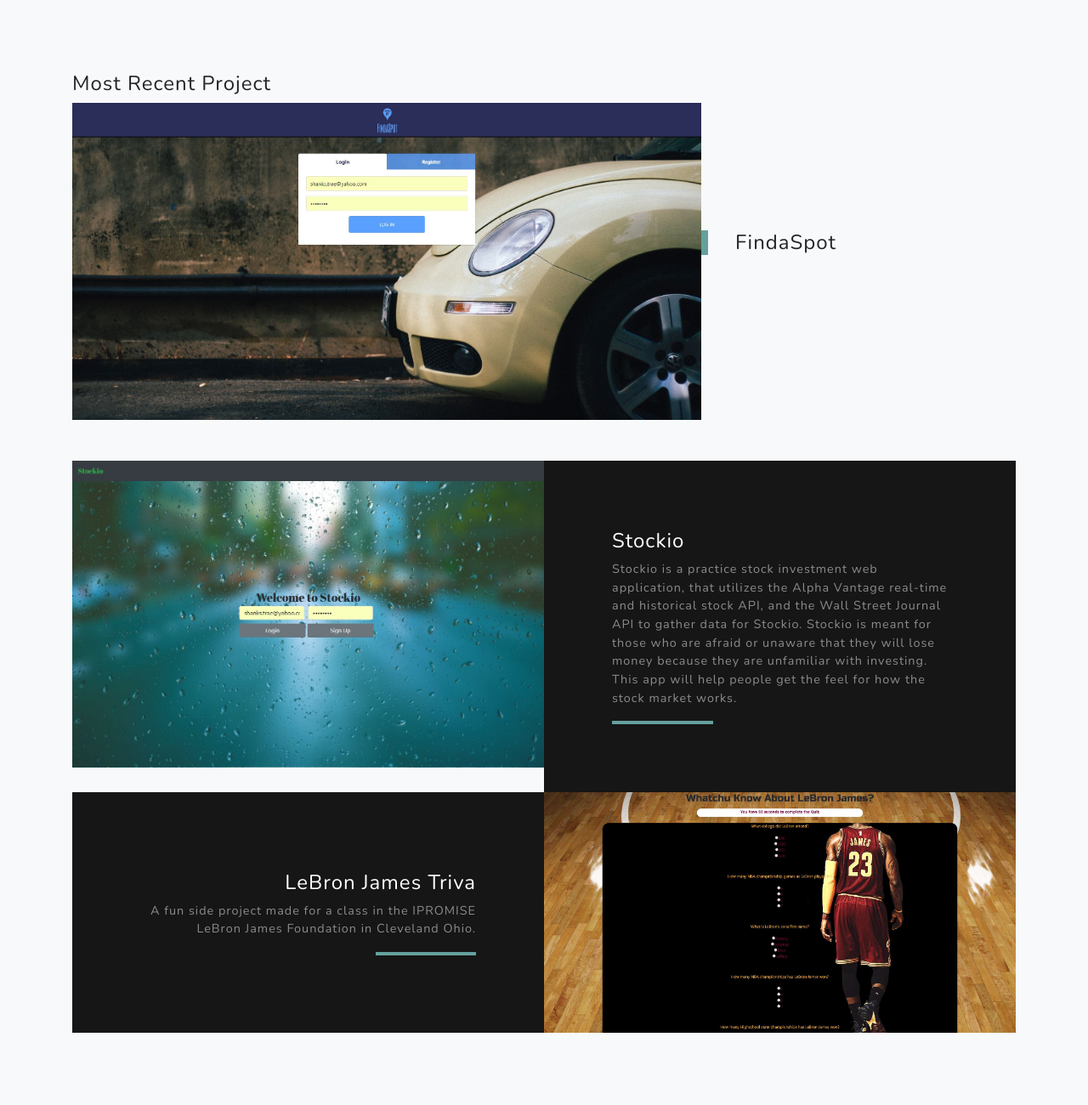
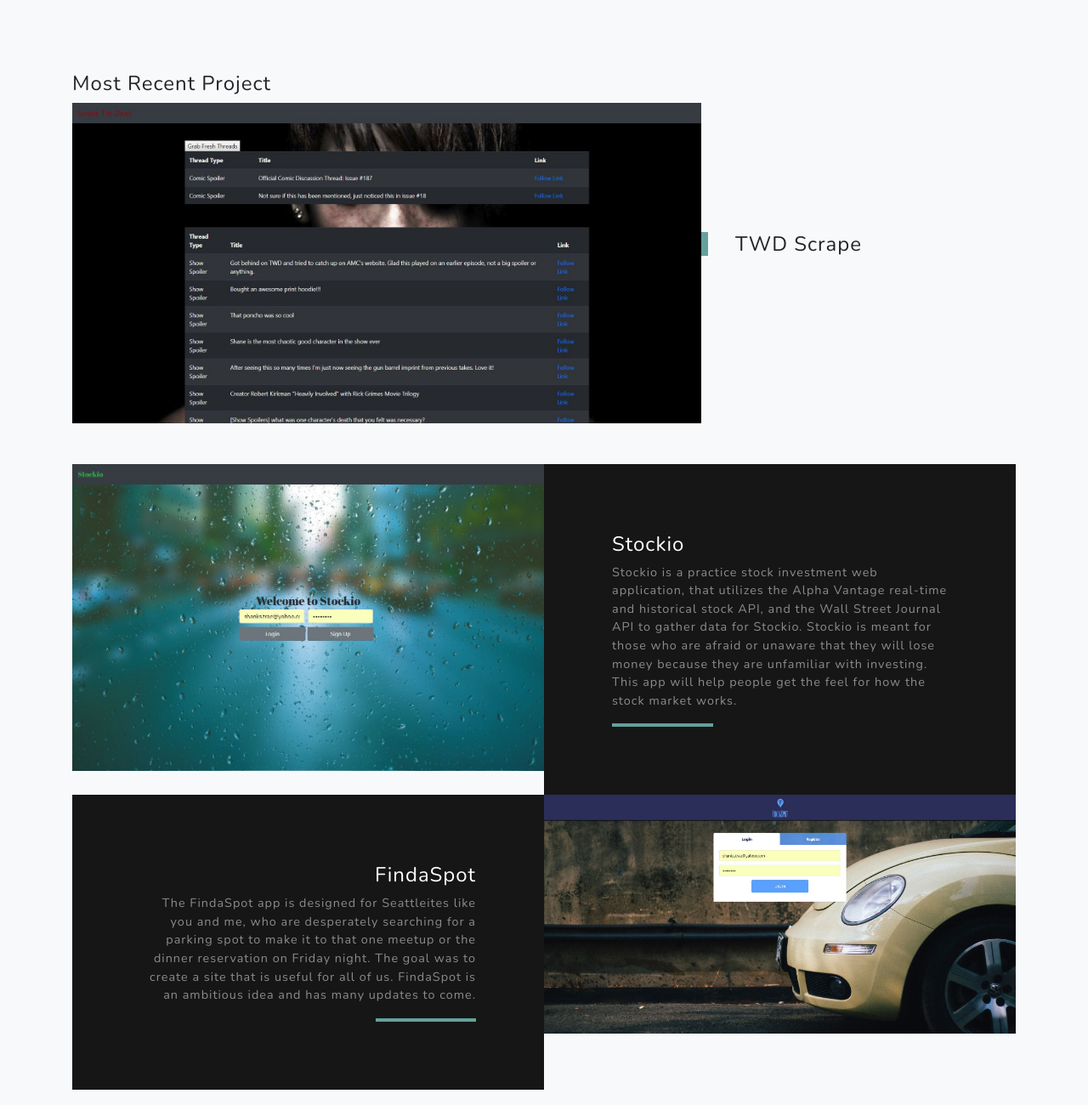
Before and after one commit to shankstee/Portfolio---Trae-Shanks, a plain HTML site: page index.html in a window 1280 px wide. Shown: the part 1380-2680 px from the top of the page at 85% size. Drawn offline with nearby package versions, Linux system fonts and the light colour scheme; a script that the page names is missing.

Commit message:
Project added

```diff
--- a/index.html
+++ b/index.html
@@ -87,11 +87,11 @@
         <div class="row align-items-center no-gutters mb-4 mb-lg-5">
           <div class="col-xl-8 col-lg-7">
               <h4>Most Recent Project</h4>
-            <img class="img-fluid mb-3 mb-lg-0" src="img/FindaSpot.JPG" alt="">
+            <img class="img-fluid mb-3 mb-lg-0" src="img/scrape.JPG" alt="">
           </div>
           <div class="col-xl-4 col-lg-5">
             <div class="featured-text text-center text-lg-left">
-              <h4>FindaSpot</h4>
+              <h4>TWD Scrape</h4>
               <p class="text-black-50 mb-0"></p>
             </div>
           </div>
@@ -121,14 +121,16 @@
         <!-- Project Two Row -->
         <div class="row justify-content-center no-gutters">
           <div class="col-lg-6">
-            <img class="img-fluid" src="img/LeBronJames.JPG" alt="">
+            <img class="img-fluid" src="img/FindaSpot.JPG" alt="">
           </div>
           <div class="col-lg-6 order-lg-first">
             <div class="bg-black text-center h-100 project">
               <div class="d-flex h-100">
                 <div class="project-text w-100 my-auto text-center text-lg-right">
-                  <h4 class="text-white">LeBron James Triva</h4>
-                  <p class="mb-0 text-white-50">A fun side project made for a class in the IPROMISE LeBron James Foundation in Cleveland Ohio.</p>
+                  <h4 class="text-white">FindaSpot</h4>
+                  <p class="mb-0 text-white-50">The FindaSpot app is designed for Seattleites like you and me, who are desperately searching for a
+                     parking spot to make it to that one meetup or the dinner reservation on Friday night. The goal was to create a site that is
+                     useful for all of us. FindaSpot is an ambitious idea and has many updates to come.</p>
                   <hr class="d-none d-lg-block mb-0 mr-0">
                 </div>
               </div>
```
Also changed, not shown: img/scrape.JPG (added).
